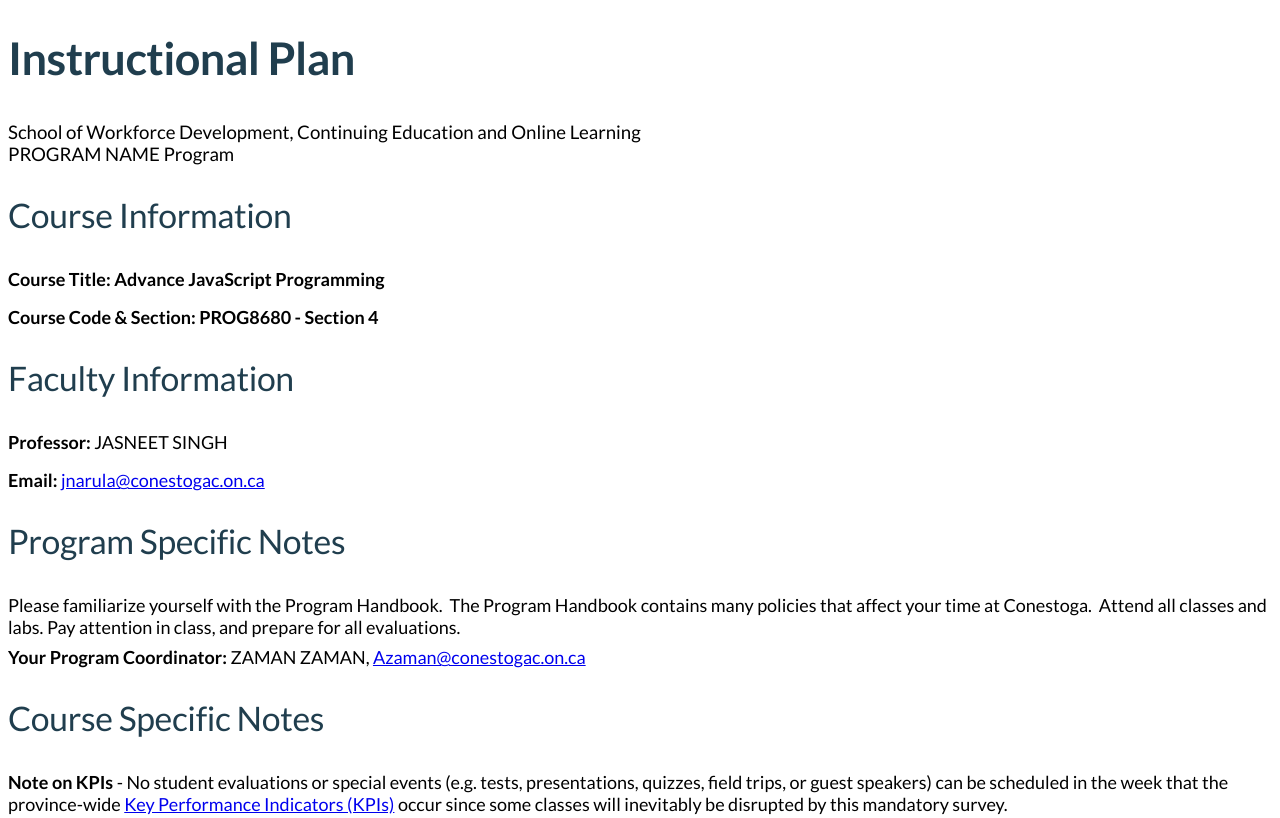
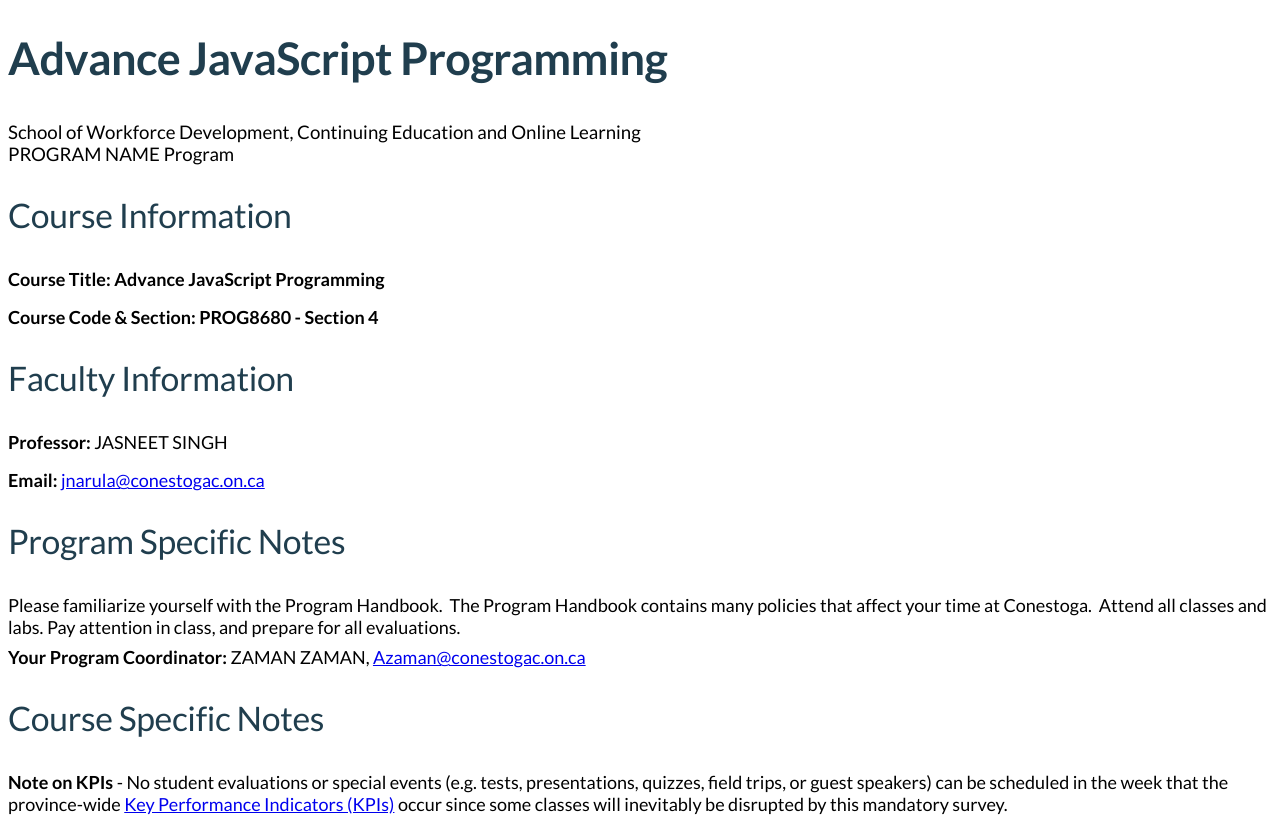
Before and after one commit to mPraveen9876/praveen.github.io, a plain HTML site: page adv javascript/Instructional Plan/Instructional Plan Template.html in a window 1280 px wide. Shown: the top 818 px of the page. Drawn offline with Linux system fonts and the light colour scheme; a web font is replaced by a local one.

Commit message:
Update Instructional Plan Template.html

```diff
--- a/adv javascript/Instructional Plan/Instructional Plan Template.html
+++ b/adv javascript/Instructional Plan/Instructional Plan Template.html
@@ -4,7 +4,7 @@
 	<title>Instructional Plan</title>
 <link rel="stylesheet" href="https://s.brightspace.com/lib/fonts/0.5.0/fonts.css"></head><body><div id="container">
 <div id="header">
-<h1><span style="font-family: lato, sans-serif;"><b>Instructional Plan</b></span></h1>
+<h1><span style="font-family: lato, sans-serif;"><b>Advance JavaScript Programming</b></span></h1>
 <p><span style="font-size: 14pt;">School of Workforce Development, Continuing Education and Online Learning</span><br><span style="font-size: 14pt;">PROGRAM NAME Program</span></p>
 <h2>Course Information</h2>
 <p><strong>Course Title: <span data-ccp-parastyle="Plain Text">Advance&nbsp;</span><span data-ccp-parastyle="Plain Text">JavaScript Programming</span>&nbsp;</strong></p>
```
